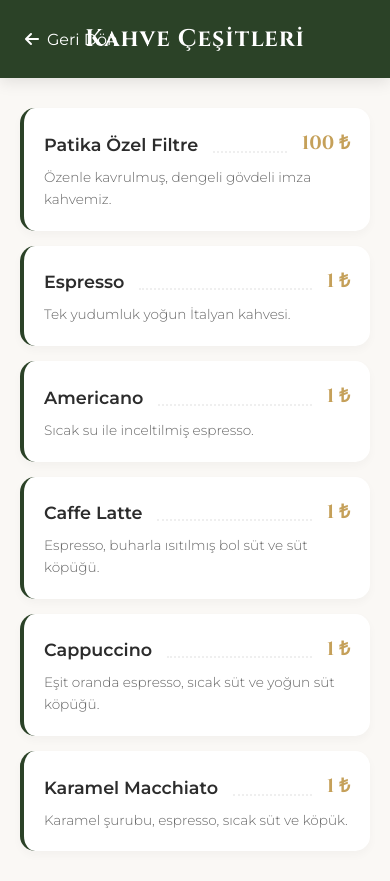
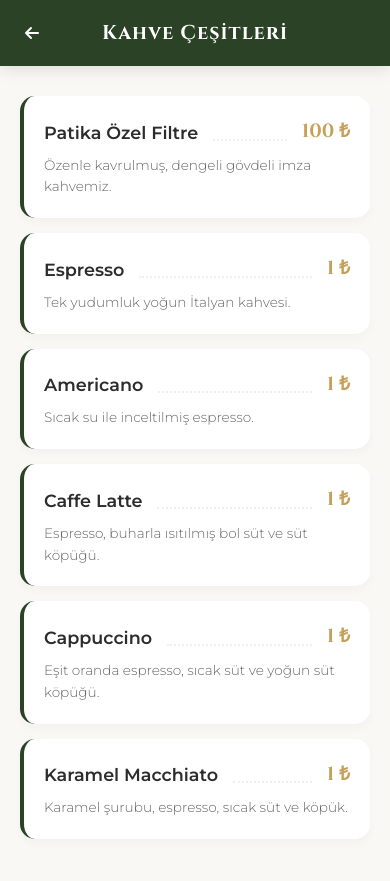
Before and after one commit to erdemkarakuyu02/patikateraskafe, a plain HTML site: page index.html in a window 390 px wide. Both pictures are taken after a click on the element "Kahveler". Drawn offline with Linux system fonts and the light colour scheme.

Commit message:
Update index.html

```diff
--- a/index.html
+++ b/index.html
@@ -10,18 +10,16 @@
     <link rel="stylesheet" href="https://cdnjs.cloudflare.com/ajax/libs/font-awesome/6.4.0/css/all.min.css">
 
     <style>
-        /* === DEĞİŞKENLER VE RENK PALETİ === */
         :root {
-            --primary-color: #2b4227; /* Orman Yeşili */
-            --accent-color: #c5a059;  /* Altın/Hardal Tonu */
-            --bg-color: #faf8f5;      /* Krem/Kirli Beyaz */
+            --primary-color: #2b4227;
+            --accent-color: #c5a059;
+            --bg-color: #faf8f5;
             --text-dark: #2c2c2c;
             --text-light: #666666;
             --card-bg: #ffffff;
             --transition: all 0.3s ease;
         }
 
-        /* === GENEL AYARLAR === */
         * {
             margin: 0;
             padding: 0;
@@ -37,7 +35,6 @@
             overflow-x: hidden;
         }
 
-        /* Görüntü (View) Yönetimi için Sınıflar */
         .view {
             display: none;
             animation: fadeIn 0.4s ease forwards;
@@ -52,7 +49,6 @@
             to { opacity: 1; transform: translateY(0); }
         }
 
-        /* === ANA SAYFA (KATEGORİLER) TASARIMI === */
         .hero {
             background-color: var(--primary-color);
             color: #fff;
@@ -65,9 +61,8 @@
             overflow: hidden;
         }
 
-        /* Hero arka plan deseni */
         .hero::before {
-            content: '\f4d8'; /* Yaprak ikonu */
+            content: '\f4d8';
             font-family: 'FontAwesome';
             position: absolute;
             font-size: 200px;
@@ -145,14 +140,13 @@
             color: var(--text-dark);
         }
 
-        /* === DETAY SAYFASI (MENÜ LİSTESİ) TASARIMI === */
         .detail-header {
             background-color: var(--primary-color);
             color: white;
             padding: 20px;
             display: flex;
             align-items: center;
-            justify-content: center; /* Ortalamak için */
+            justify-content: center;
             position: sticky;
             top: 0;
             z-index: 100;
@@ -171,7 +165,7 @@
             gap: 8px;
             padding: 10px;
             transition: var(--transition);
-            position: absolute; /* Sola sabitlemek için */
+            position: absolute;
             left: 15px;
         }
 
@@ -184,6 +178,22 @@
             font-size: 1.5rem;
             letter-spacing: 1px;
             text-align: center;
+            padding: 0 50px;
+            line-height: 1.3;
+        }
+
+        @media (max-width: 480px) {
+            .back-btn span {
+                display: none;
+            }
+            .back-btn {
+                left: 10px;
+                padding: 10px 15px;
+            }
+            .detail-title {
+                font-size: 1.25rem;
+                padding: 0 40px;
+            }
         }
 
         .menu-list-container {
@@ -241,7 +251,6 @@
             font-weight: 300;
         }
 
-        /* Footer */
         footer {
             text-align: center;
             padding: 30px 20px;
@@ -347,7 +356,6 @@
     </main>
 
     <script>
-        // --- MENÜ İÇERİKLERİ ---
         const menuData = {
             'kahveler': {
                 title: "Kahve Çeşitleri",
@@ -410,18 +418,15 @@
             }
         };
 
-        // DOM Elementlerini Seçme
         const homeView = document.getElementById('home-view');
         const detailView = document.getElementById('detail-view');
         const categoryPageTitle = document.getElementById('category-page-title');
         const menuItemsContainer = document.getElementById('menu-items-container');
 
-        // Kategoriye Tıklanınca Çalışacak Fonksiyon
         function openCategory(categoryKey) {
             const data = menuData[categoryKey];
 
             categoryPageTitle.textContent = data.title;
-
             menuItemsContainer.innerHTML = '';
 
             data.items.forEach(item => {
@@ -439,18 +444,13 @@
             });
 
             homeView.classList.remove('active');
-
             window.scrollTo(0,0);
-
             detailView.classList.add('active');
         }
 
-        // Geri Dön Butonuna Tıklanınca Çalışacak Fonksiyon
         function goHome() {
             detailView.classList.remove('active');
-
             window.scrollTo(0,0);
-
             homeView.classList.add('active');
         }
     </script>
```
